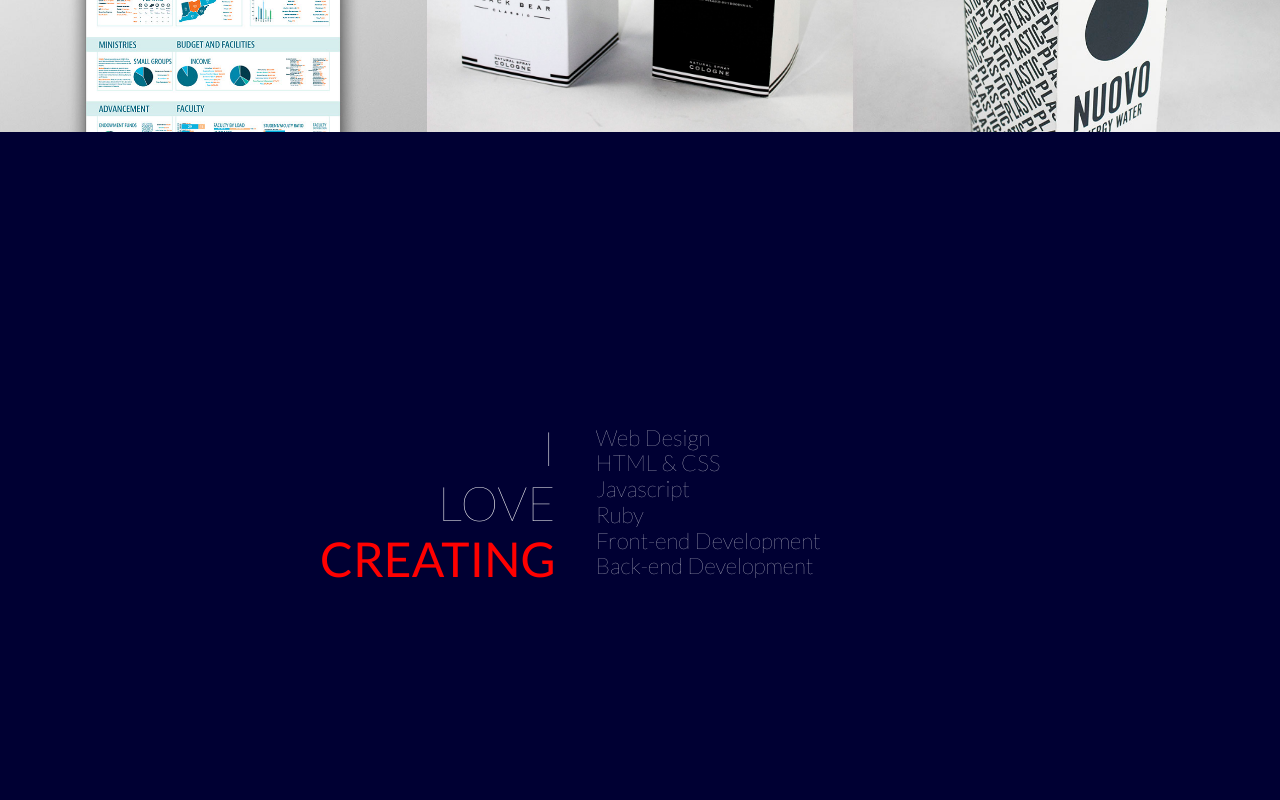
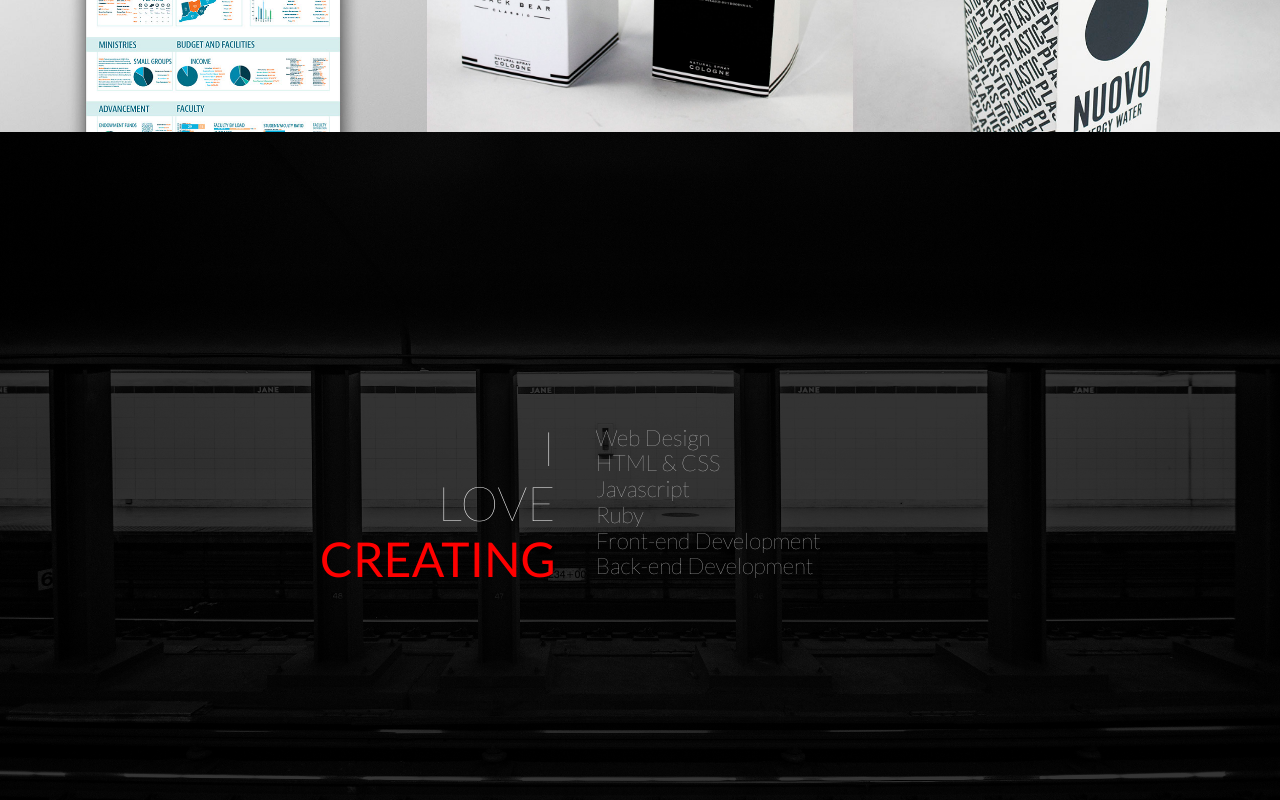
Before and after one commit to tylerbrewer2/tyler_brewer_portfolio, a plain HTML site: page index.html in a window 1280 px wide. Shown: the part 1660-2460 px from the top of the page. Drawn offline with nearby package versions, Linux system fonts and the light colour scheme.

Commit message:
add subway image

```diff
--- a/css/stylesheet.css
+++ b/css/stylesheet.css
@@ -53,7 +53,7 @@
 }
 
 .header {
-	background: url("../images/background.jpg") center no-repeat;
+	background: url("../images/background-black.jpg") center no-repeat;
 	height: 100vh;
 	width: 100%;
 	color: white;
@@ -190,10 +190,15 @@
 }
 .skills {
 	clear: both;
-	height: 50em;
+	height: 45em;
 	width: 100%;
 	background-color: #000033;
 	color: white;
+	background: url("../images/subway-black.jpg") center no-repeat;
+	-webkit-background-size: cover;
+	-moz-background-size: cover;
+	-o-background-size: cover;
+	background-size: cover;
 }
 .skills_text {
 	clear: both;
```
Also changed, not shown: images/background-black.jpg (added), images/subway-black.jpg (added), images/subway-blue.jpg (added), images/subway-blue2.jpg (added), 1 other file.
